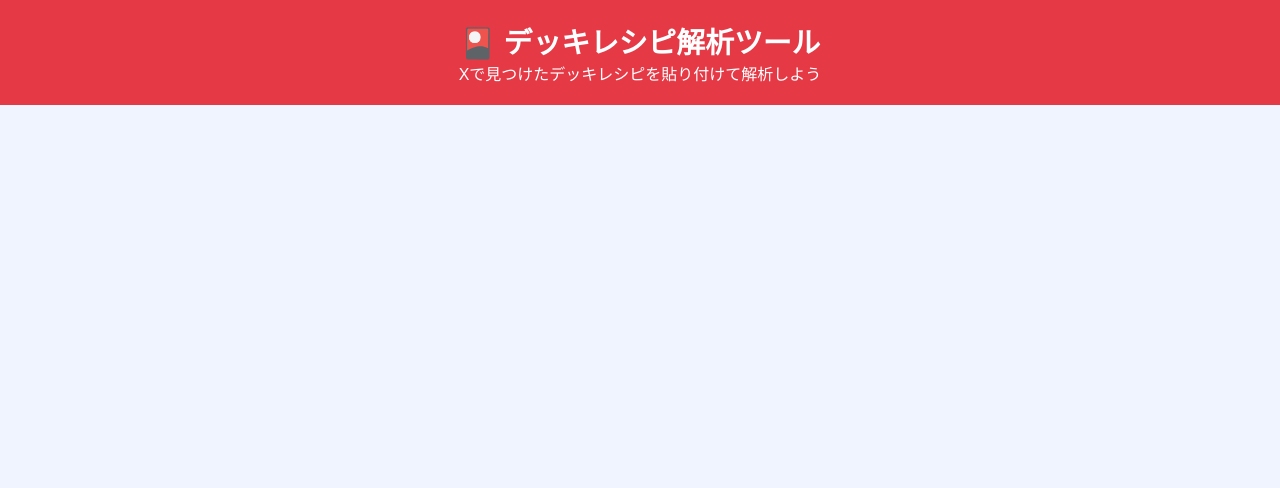
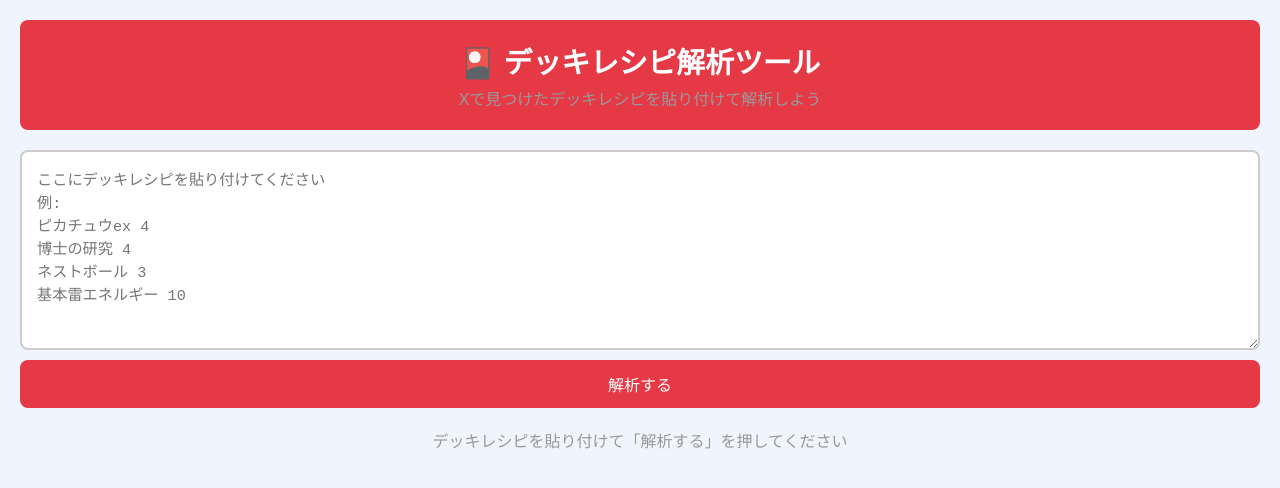
Before and after one commit to u1107bb13-collab/pokeca-price, a plain HTML site: page analyzer.html in a window 1280 px wide. Drawn offline with Linux system fonts and the light colour scheme.

Commit message:
解析ツール修正

```diff
--- a/analyzer.html
+++ b/analyzer.html
@@ -6,19 +6,19 @@
   <title>デッキレシピ解析ツール</title>
   <style>
     * { margin: 0; padding: 0; box-sizing: border-box; }
-    body { font-family: sans-serif; background: #f0f4ff; color: #333; }
-    header { background: #e63946; color: white; padding: 20px; text-align: center; }
+    body { font-family: sans-serif; background: #f0f4ff; color: #333; padding: 20px; }
+    header { background: #e63946; color: white; padding: 20px; text-align: center; border-radius: 8px; margin-bottom: 20px; }
     header h1 { font-size: 1.8rem; }
-    .container { max-width: 900px; margin: 30px auto; padding: 0 20px; }
-    textarea { width: 100%; height: 200px; padding: 15px; font-size: 0.95rem; border: 2px solid #ccc; border-radius: 8px; resize: vertical; }
-    .btn { display: block; width: 100%; padding: 12px; margin-top: 10px; background: #e63946; color: white; border: none; border-radius: 8px; font-size: 1rem; cursor: pointer; }
-    .btn:hover { background: #c1121f; }
-    .results { margin-top: 30px; }
+    header p { margin-top: 5px; }
+    textarea { width: 100%; height: 200px; padding: 15px; font-size: 0.95rem; border: 2px solid #ccc; border-radius: 8px; resize: vertical; display: block; }
+    button { display: block; width: 100%; padding: 12px; margin-top: 10px; background: #e63946; color: white; border: none; border-radius: 8px; font-size: 1rem; cursor: pointer; }
+    button:hover { background: #c1121f; }
+    .results { margin-top: 20px; }
     .card-item { display: flex; justify-content: space-between; align-items: center; background: white; padding: 12px 16px; border-radius: 8px; margin-bottom: 8px; box-shadow: 0 1px 4px rgba(0,0,0,0.1); }
     .card-name { font-weight: bold; }
-    .card-count { background: #e63946; color: white; padding: 4px 12px; border-radius: 20px; font-size: 0.9rem; }
+    .card-count { background: #e63946; color: white; padding: 4px 12px; border-radius: 20px; }
     .section-title { font-size: 1.1rem; font-weight: bold; margin: 20px 0 10px; color: #e63946; }
-    .placeholder { text-align: center; color: #999; margin-top: 20px; }
+    p { color: #999; text-align: center; margin-top: 20px; }
   </style>
 </head>
 <body>
@@ -27,5 +27,58 @@
     <p>Xで見つけたデッキレシピを貼り付けて解析しよう</p>
   </header>
 
-  <div class="container">
-    <textarea id="recipeInput" placeholder="ここにデッキレシピを貼り付けてください&#10;&#
+  <textarea id="recipeInput" placeholder="ここにデッキレシピを貼り付けてください
+例:
+ピカチュウex 4
+博士の研究 4
+ネストボール 3
+基本雷エネルギー 10"></textarea>
+
+  <button onclick="analyzeRecipe()">解析する</button>
+
+  <div class="results" id="results">
+    <p>デッキレシピを貼り付けて「解析する」を押してください</p>
+  </div>
+
+  <script>
+    function analyzeRecipe() {
+      const input = document.getElementById('recipeInput').value;
+      const results = document.getElementById('results');
+      if (!input.trim()) {
+        results.innerHTML = '<p>デッキレシピを入力してください</p>';
+        return;
+      }
+      const lines = input.split('\n').filter(line => line.trim());
+      const pokemon = [], trainer = [], energy = [];
+      lines.forEach(line => {
+        const match = line.match(/^(.+?)\s+(\d+)$/);
+        if (!match) return;
+        const name = match[1].trim();
+        const count = parseInt(match[2]);
+        if (name.includes('エネルギー') || name.includes('エネ')) {
+          energy.push({ name, count });
+        } else if (['博士','ボール','ナンジャモ','ボスの指令','ジャッジマン','マリィ','セレナ','キバナ','スタジアム','グッズ'].some(t => name.includes(t))) {
+          trainer.push({ name, count });
+        } else {
+          pokemon.push({ name, count });
+        }
+      });
+      let html = '';
+      if (pokemon.length) {
+        html += '<div class="section-title">🔴 ポケモン</div>';
+        pokemon.forEach(c => { html += `<div class="card-item"><span class="card-name">${c.name}</span><span class="card-count">${c.count}枚</span></div>`; });
+      }
+      if (trainer.length) {
+        html += '<div class="section-title">🔵 トレーナーズ</div>';
+        trainer.forEach(c => { html += `<div class="card-item"><span class="card-name">${c.name}</span><span class="card-count">${c.count}枚</span></div>`; });
+      }
+      if (energy.length) {
+        html += '<div class="section-title">⚡ エネルギー</div>';
+        energy.forEach(c => { html += `<div class="card-item"><span class="card-name">${c.name}</span><span class="card-count">${c.count}枚</span></div>`; });
+      }
+      if (!html) { results.innerHTML = '<p>カードが検出できませんでした</p>'; return; }
+      results.innerHTML = html;
+    }
+  </script>
+</body>
+</html>
```
Also changed, not shown: 1 other file.
